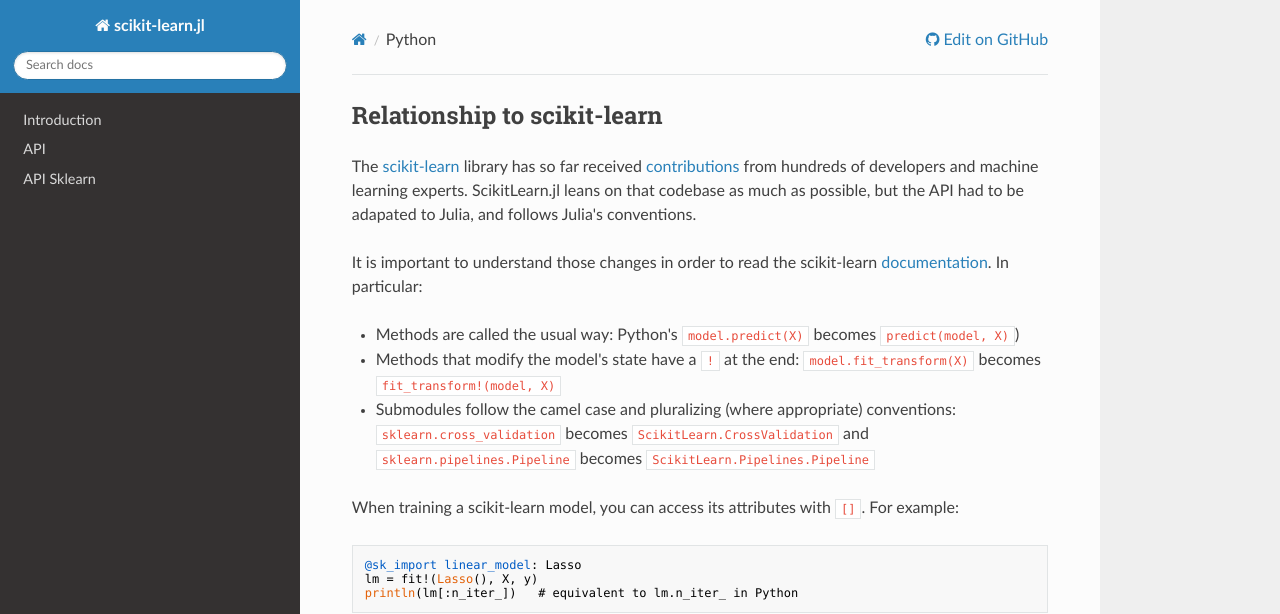
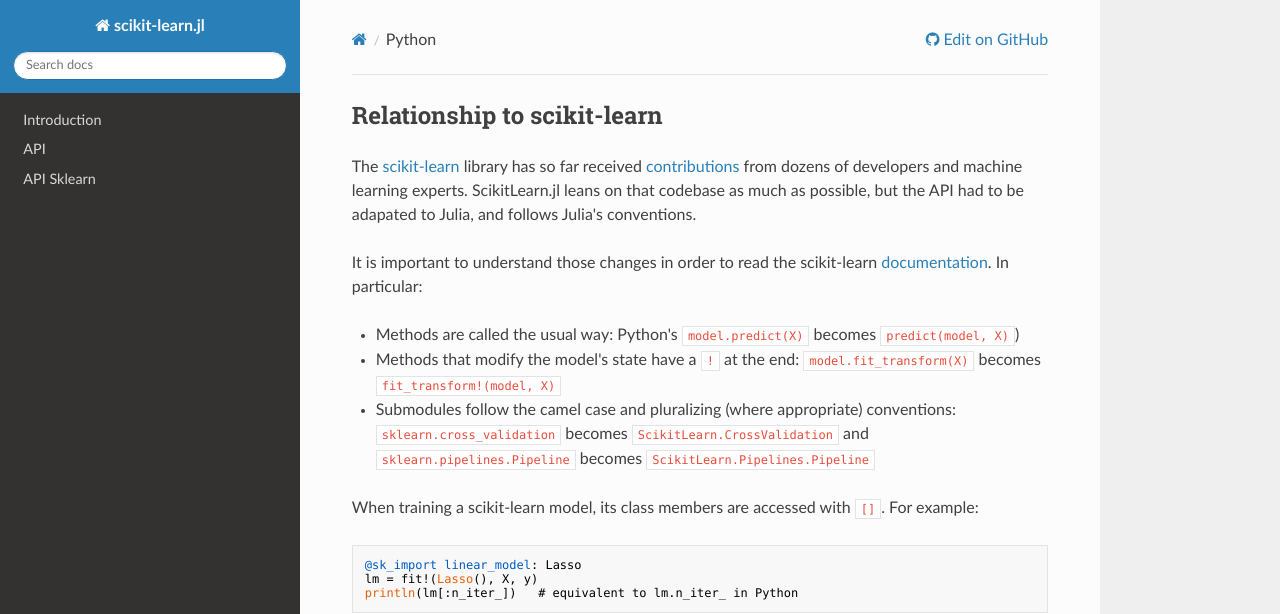
Before and after one commit to cstjean/ScikitLearn.jl, an MkDocs documentation site: the page built from docs/python.md, in a window 1280 px wide. Shown: the top 614 px of the page. Built offline with MkDocs 1.6.1, drawn with Linux system fonts in a browser that asks for light colours; nearby versions of some CDN libraries; old or Windows-style settings are respelled for this version of MkDocs.

Commit message:
Added Python documentation

````diff
--- a/docs/python.md
+++ b/docs/python.md
@@ -1,9 +1,11 @@
 Relationship to scikit-learn
 ------
 
-The [scikit-learn](http://scikit-learn.org/stable/about.html) library has so far received [contributions](https://github.com/scikit-learn/scikit-learn/graphs/contributors) from hundreds of developers and machine learning experts. ScikitLearn.jl leans on that codebase as much as possible, but the API had to be adapated to Julia, and follows Julia's conventions.
+The [scikit-learn](http://scikit-learn.org/stable/about.html) library has so far received [contributions](https://github.com/scikit-learn/scikit-learn/graphs/contributors) from dozens of developers and machine learning experts. ScikitLearn.jl leans on that codebase as much as possible, but the API had to be adapated to Julia, and follows Julia's conventions.
 
-It is important to understand those changes in order to read the scikit-learn [documentation](http://scikit-learn.org/stable/documentation.html). In particular:
+It is important to understand those changes in order to read the scikit-learn
+[documentation](http://scikit-learn.org/stable/documentation.html). In
+particular:
 
 - Methods are called the usual way: Python's `model.predict(X)` becomes
   `predict(model, X)`)
@@ -13,8 +15,8 @@
   conventions: `sklearn.cross_validation` becomes `ScikitLearn.CrossValidation`
   and `sklearn.pipelines.Pipeline` becomes `ScikitLearn.Pipelines.Pipeline`
 
-When training a scikit-learn model, you can access its attributes with `[]`. For
-example:
+When training a scikit-learn model, its class members are accessed with
+`[]`. For example:
 
 ```
 @sk_import linear_model: Lasso
````
Also changed, not shown: 1 other file.
